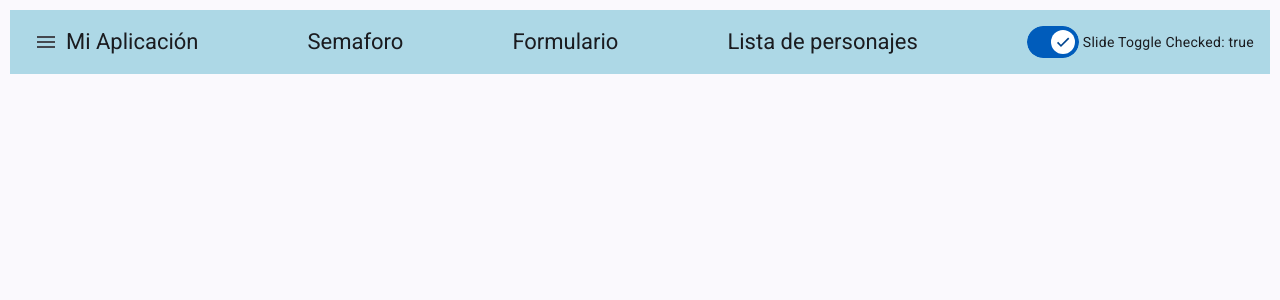
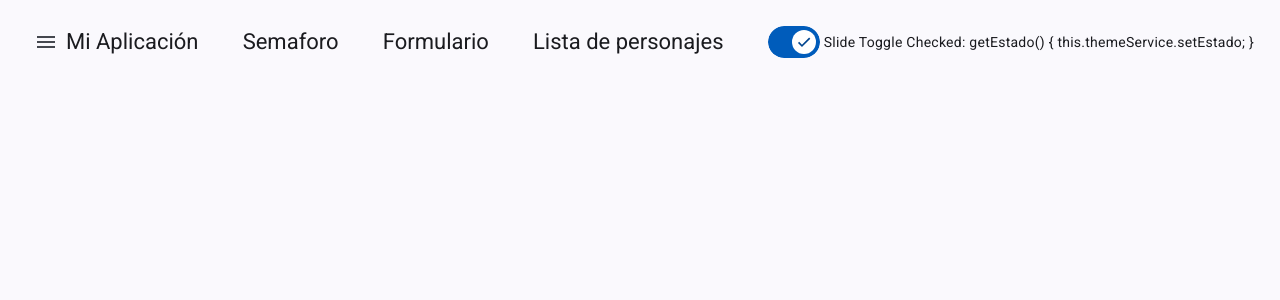
Before and after one commit to breamarcelo/PMDM, an Angular app in the folder MiPrimerProyecto/: page / in a window 1280 px wide. Shown: the top 300 px of the page. Built offline with nearby package versions, Linux system fonts and the light colour scheme.

Commit message:
creado ThemeService y se refleja el estado en el slider

```diff
--- a/MiPrimerProyecto/src/app/components/nav-bar/nav-bar.html
+++ b/MiPrimerProyecto/src/app/components/nav-bar/nav-bar.html
@@ -1,5 +1,5 @@
-<!--<mat-toolbar [ngStyle]="cambiarFondo()">-->
-<mat-toolbar [ngClass]="cambiarClase()">
+<!--<mat-toolbar [ngStyle]="cambiarFondo()". [ngClass]="cambiarClase()">-->
+<mat-toolbar>
     <button matIconButton [matMenuTriggerFor]="miMenu">
         <mat-icon>menu</mat-icon>
     </button>
@@ -11,7 +11,7 @@
     <span class="example-spacer"></span>
     <span routerLink="/lista-personajes" class="ruta">Lista de personajes</span>
     <span class="example-spacer"></span>
-    <mat-slide-toggle [(ngModel)]="isChecked">Slide Toggle Checked: {{isChecked}}</mat-slide-toggle>
+    <mat-slide-toggle [(ngModel)]="getEstado">Slide Toggle Checked: {{getEstado}}</mat-slide-toggle>
 </mat-toolbar>
 
 <mat-menu #miMenu="matMenu">
--- a/MiPrimerProyecto/src/app/components/nav-bar/nav-bar.ts
+++ b/MiPrimerProyecto/src/app/components/nav-bar/nav-bar.ts
@@ -7,6 +7,7 @@ import { MatMenuModule } from '@angular/material/menu';
 import { MatSlideToggleModule } from '@angular/material/slide-toggle';
 import { FormsModule } from '@angular/forms';
 import { CommonModule } from '@angular/common';
+import { ThemeService } from '../../services/theme-service';
 
 @Component({
   selector: 'app-nav-bar',
@@ -14,29 +15,16 @@ import { CommonModule } from '@angular/common';
   templateUrl: './nav-bar.html',
   styleUrl: './nav-bar.css'
 })
-export class NavBar implements OnInit, OnDestroy {
-  isChecked = true;
-  intervalo !: any;
+export class NavBar implements OnInit {
+  constructor(private themeService: ThemeService) { }
 
-  cambiarFondo() {
-    return this.isChecked ? { 'background-color': 'lightblue' } : { 'background-color': 'transparent' };
+
+  ngOnInit(): void {
+    this.getEstado();
   }
 
-  cambiarClase() {
-    return this.isChecked ? "fondo-azul" : "fondo-transparente";
+  getEstado() {
+    this.themeService.setEstado;
   }
 
-  ngOnDestroy(): void {
-    clearInterval(this.intervalo);
-  }
-
-  ngOnInit(): void {
-    this.cambiarIsChecked();
-
-    console.log("entramos en ngOnInit");
-  }
-
-  cambiarIsChecked() {
-    this.intervalo = setInterval(() => { this.isChecked = !this.isChecked; console.log(this.isChecked) }, 1000);
-  };
 }
--- /dev/null
+++ b/MiPrimerProyecto/src/app/services/theme-service.ts
@@ -0,0 +1,20 @@
+import { Injectable } from '@angular/core';
+
+@Injectable({
+  providedIn: 'root'
+})
+export class ThemeService {
+  esOscuro: boolean = true;
+
+  getEstado(): boolean {
+    return this.esOscuro;
+  }
+
+  setEstado() {
+    return this.esOscuro = !this.esOscuro;
+  }
+
+  cambiarTema(): string {
+    return this.esOscuro ? "dark-mode" : "light-mode";
+  }
+}
```
Also changed, not shown: 1 other file (tests, documents, lock files or other folders).
